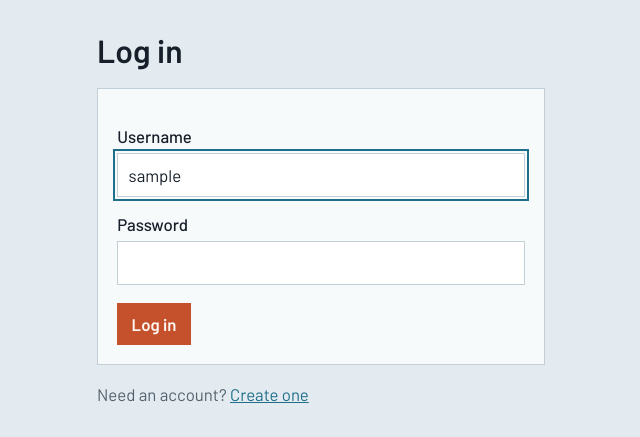
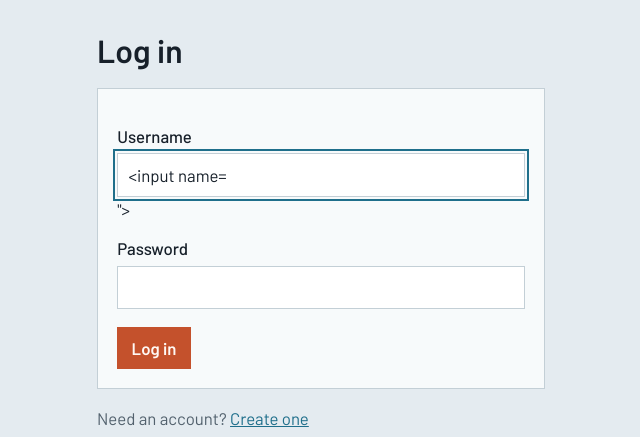
Before and after one commit to bellaouzo/Software_Engineering_CS3330, a Flask app: template templates/login.html in a window 1280 px wide. Shown: the part 57-494 px from the top of the page, without its empty margins (103-743 px from the left). Run offline with Flask 3, Linux system fonts and the light colour scheme; the template is opened without the code that fills it: most values are stand-ins (such as "Sample title", 1, 10 or a date in 2020); form fields are guessed from the names that the template uses.

Commit message:
Update login.html

```diff
--- a/templates/login.html
+++ b/templates/login.html
@@ -6,7 +6,7 @@
   <h1>Log in</h1>
   <form class="sheet narrow" method="post" action="{{ url_for('auth.login') }}">
     <label for="username">Username</label>
-    <input id="username" name="username" type="text" autocomplete="username" value="{{ username }}" required autofocus>
+    <input id="username" name="username" type="text" autocomplete="username" required autofocus value="{{ form.username or '' }}">
 
     <label for="password">Password</label>
     <input id="password" name="password" type="password" autocomplete="current-password" required>
```
